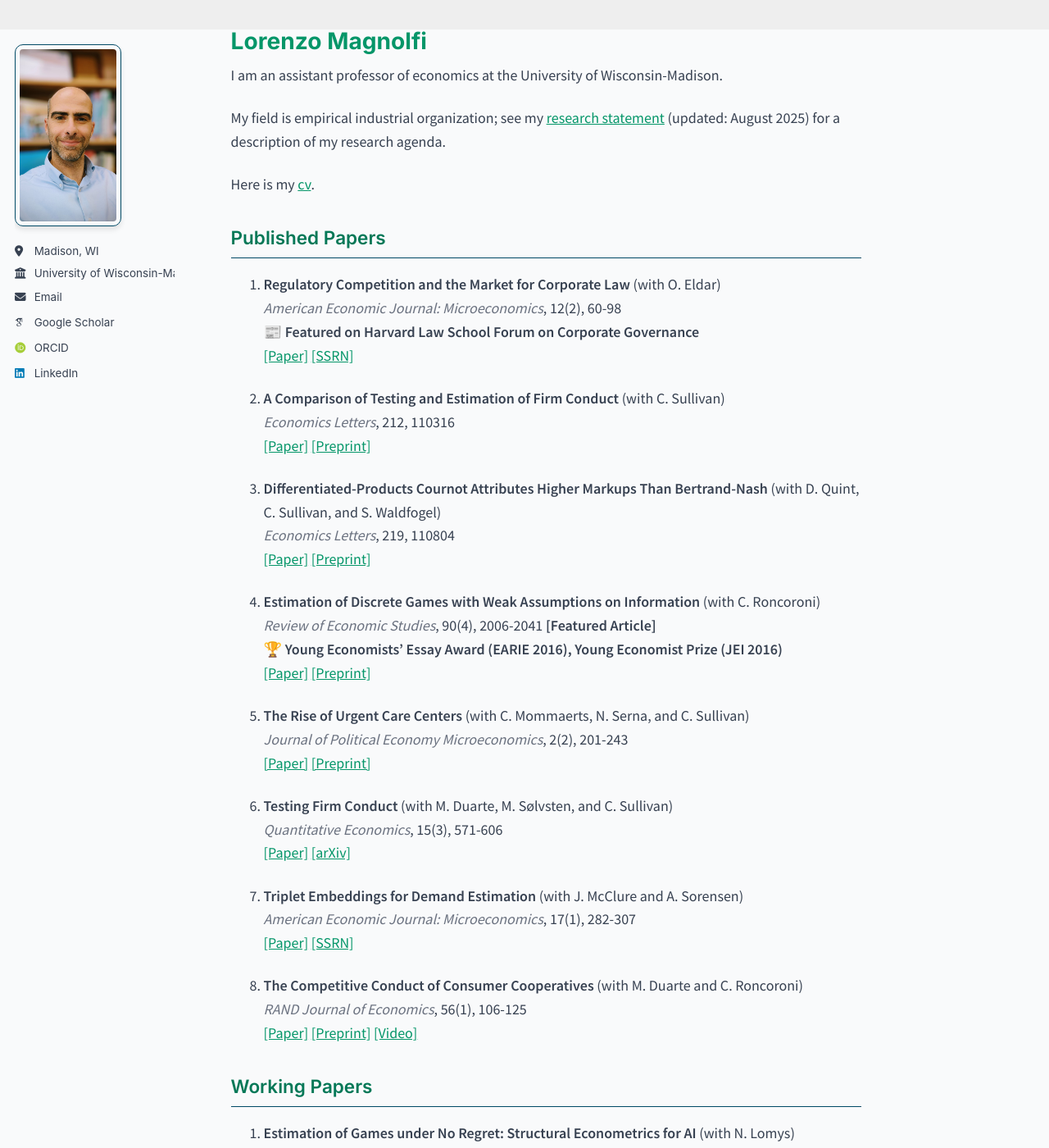
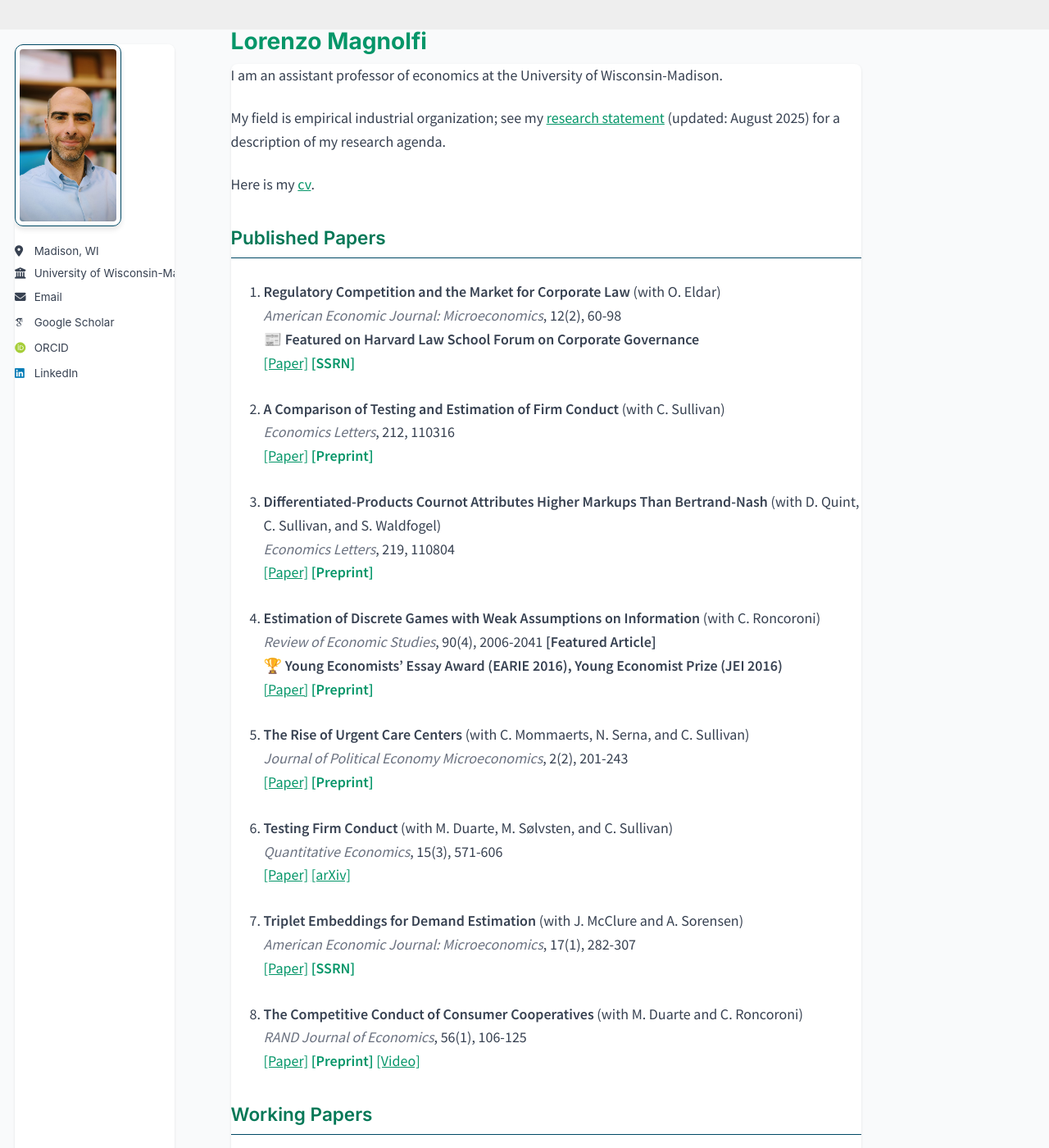
Before and after one commit to LorenzoMagnolfi/Lorenzomagnolfi.github.io, a Jekyll site: the page built from _pages/about.md, in a window 1280 px wide and 1400 px high. Shown: the whole window at 82% size. Built offline with Jekyll 4.4.1, drawn with Linux system fonts in a browser that asks for light colours; some web fonts are replaced; a script that is not in the unit is left out.

Commit message:
Update custom.css

```diff
--- a/assets/css/custom.css
+++ b/assets/css/custom.css
@@ -62,6 +62,61 @@ a:hover {
   color: var(--primary-dark);
 }
 
+/* Main Content Area */
+.page__content {
+  background-color: var(--background-white);
+  border-radius: var(--border-radius);
+  box-shadow: var(--shadow-subtle);
+}
+
+/* Clean styling for publication lists - no boxes */
+.page__content ol li,
+.page__content ul li {
+  margin-bottom: 1.5rem;
+  line-height: 1.6;
+}
+
+/* Style the paper links as subtle, colored links */
+.page__content a[href*="Paper"],
+.page__content a[href*="paper"] {
+  color: var(--primary-color);
+  font-weight: 600;
+  text-decoration: none;
+  border-bottom: 1px solid transparent;
+  transition: var(--transition);
+}
+
+.page__content a[href*="Paper"]:hover,
+.page__content a[href*="paper"]:hover {
+  color: var(--primary-dark);
+  border-bottom: 1px solid var(--primary-dark);
+}
+
+.page__content a[href*="SSRN"],
+.page__content a[href*="arXiv"],
+.page__content a[href*="NBER"],
+.page__content a[href*="Preprint"],
+.page__content a[href*="preprint"],
+.page__content a[href*="Video"],
+.page__content a[href*="GitHub"] {
+  color: var(--text-secondary);
+  font-weight: 500;
+  text-decoration: none;
+  border-bottom: 1px solid transparent;
+  transition: var(--transition);
+}
+
+.page__content a[href*="SSRN"]:hover,
+.page__content a[href*="arXiv"]:hover,
+.page__content a[href*="NBER"]:hover,
+.page__content a[href*="Preprint"]:hover,
+.page__content a[href*="preprint"]:hover,
+.page__content a[href*="Video"]:hover,
+.page__content a[href*="GitHub"]:hover {
+  color: var(--primary-color);
+  border-bottom: 1px solid var(--primary-color);
+}
+
 /* Style italicized journal names */
 .page__content em {
   color: var(--text-secondary);
@@ -79,13 +134,30 @@ a:hover {
   position: relative;
 }
 
+/* Navigation and Header */
+.masthead {
+  background: linear-gradient(135deg, var(--primary-color), var(--primary-dark));
+}
+
 .site-title {
   color: white !important;
   font-weight: 700;
 }
 
+.greedy-nav a {
+  color: rgba(255, 255, 255, 0.9);
+  transition: var(--transition);
+}
+
 .greedy-nav a:hover {
   color: white;
+}
+
+/* Sidebar */
+.sidebar {
+  background-color: var(--background-white);
+  border-radius: var(--border-radius);
+  box-shadow: var(--shadow-subtle);
 }
 
 .author__avatar img {
@@ -98,3 +170,21 @@ a:hover {
   font-family: 'Inter', sans-serif;
   font-weight: 600;
 }
+
+/* Add some spacing between sections */
+.page__content h2 + ol,
+.page__content h2 + ul {
+  margin-top: 1.5rem;
+}
+
+/* Responsive Design */
+@media (max-width: 768px) {
+  .page__content {
+    padding: 1.5rem;
+  }
+
+  .page__content ol li,
+  .page__content ul li {
+    padding: 1rem;
+  }
+}
```
